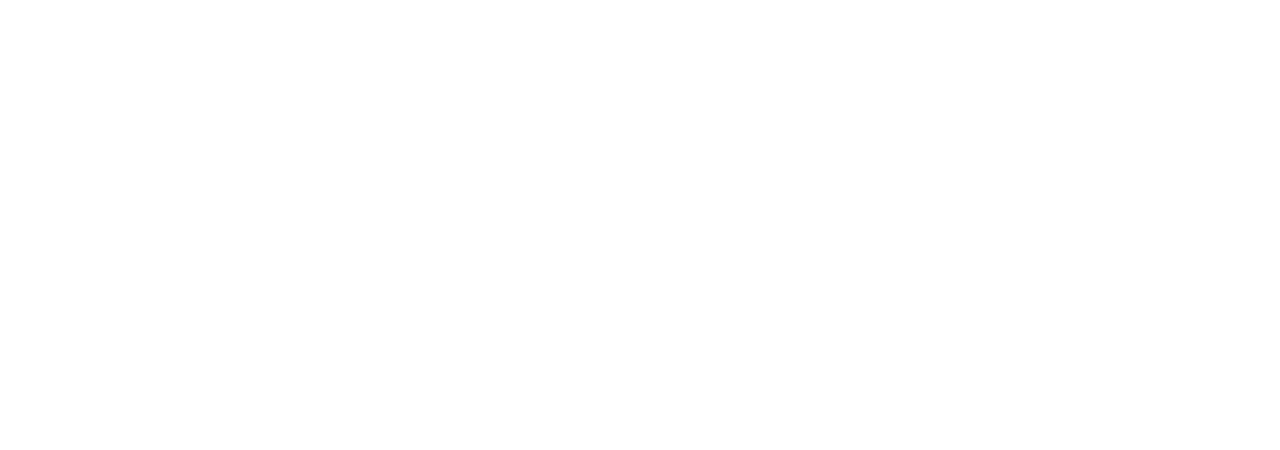
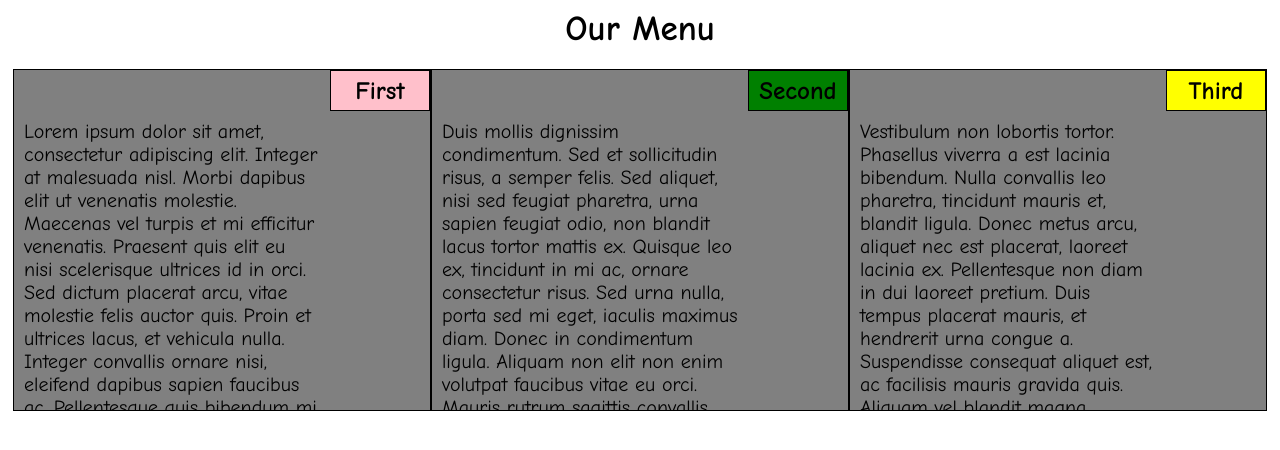
Before and after one commit to prusswan/htmlcssjs4webdev, a plain HTML site: page wk2_assignment/index.html in a window 1280 px wide. Drawn offline with Linux system fonts and the light colour scheme.

Commit message:
implemented mockup (except margins)

```diff
--- /dev/null
+++ b/wk2_assignment/css/page.css
@@ -0,0 +1,51 @@
+body {
+  font-family: "Comic Sans MS";
+}
+
+.row {
+  overflow: hidden;
+  width: 100%;
+  padding: 5px;
+}
+
+.page-title {
+  text-align: center;
+  font-size: 35px;
+}
+
+.page-section {
+  background: grey;
+  color: black;
+  font-size: 20px;
+  border: 1px solid black;
+  box-sizing: border-box;
+}
+
+.section-title {
+  width: 100px;
+  padding: 5px;
+  text-align: center;
+  float: right;
+  font-size: 25px;
+  font-weight: bold;
+  border: 1px solid black;
+}
+
+.section-title.first {
+  background: pink;
+}
+
+.section-title.second {
+  background: green;
+}
+
+.section-title.third {
+  background: yellow;
+}
+
+.section-body {
+  height: 300px;
+  margin-top: 40px;
+  padding: 10px;
+  overflow-y: auto;
+}
--- a/wk2_assignment/css/simple.css
+++ b/wk2_assignment/css/simple.css
@@ -23,7 +23,7 @@ p {
 }
 
 /********** Large devices only **********/
-@media (min-width: 1200px) {
+@media (min-width: 992px) {
   .col-lg-1, .col-lg-2, .col-lg-3, .col-lg-4, .col-lg-5, .col-lg-6, .col-lg-7, .col-lg-8, .col-lg-9, .col-lg-10, .col-lg-11, .col-lg-12 {
     float: left;
     border: 1px solid green;
@@ -67,7 +67,7 @@ p {
 }
 
 /********** Medium devices only **********/
-@media (min-width: 992px) and (max-width: 1199px) {
+@media (min-width: 768px) and (max-width: 991px) {
   .col-md-1, .col-md-2, .col-md-3, .col-md-4, .col-md-5, .col-md-6, .col-md-7, .col-md-8, .col-md-9, .col-md-10, .col-md-11, .col-md-12 {
     float: left;
     border: 1px solid green;
--- a/wk2_assignment/index.html
+++ b/wk2_assignment/index.html
@@ -1 +1,19 @@
 <link rel="stylesheet" type="text/css" href="css/simple.css" />
+<link rel="stylesheet" type="text/css" href="css/page.css" />
+
+<h1 class="page-title">Our Menu</h1>
+
+<div class="row">
+  <div class="page-section col-lg-4 col-md-6">
+    <div class="section-title first">First</div>
+    <div class="section-body">Lorem ipsum dolor sit amet, consectetur adipiscing elit. Integer at malesuada nisl. Morbi dapibus elit ut venenatis molestie. Maecenas vel turpis et mi efficitur venenatis. Praesent quis elit eu nisi scelerisque ultrices id in orci. Sed dictum placerat arcu, vitae molestie felis auctor quis. Proin et ultrices lacus, et vehicula nulla. Integer convallis ornare nisi, eleifend dapibus sapien faucibus ac. Pellentesque quis bibendum mi.</div>
+  </div>
+  <div class="page-section col-lg-4 col-md-6">
+    <div class="section-title second">Second</div>
+    <div class="section-body">Duis mollis dignissim condimentum. Sed et sollicitudin risus, a semper felis. Sed aliquet, nisi sed feugiat pharetra, urna sapien feugiat odio, non blandit lacus tortor mattis ex. Quisque leo ex, tincidunt in mi ac, ornare consectetur risus. Sed urna nulla, porta sed mi eget, iaculis maximus diam. Donec in condimentum ligula. Aliquam non elit non enim volutpat faucibus vitae eu orci. Mauris rutrum sagittis convallis. Nullam euismod iaculis viverra. Vestibulum ante ipsum primis in faucibus orci luctus et ultrices posuere cubilia Curae; Aliquam accumsan tellus aliquet ligula interdum tincidunt. Nullam ultrices justo nec dictum pretium.</div>
+  </div>
+  <div class="page-section col-lg-4 col-md-12">
+    <div class="section-title third">Third</div>
+    <div class="section-body">Vestibulum non lobortis tortor. Phasellus viverra a est lacinia bibendum. Nulla convallis leo pharetra, tincidunt mauris et, blandit ligula. Donec metus arcu, aliquet nec est placerat, laoreet lacinia ex. Pellentesque non diam in dui laoreet pretium. Duis tempus placerat mauris, et hendrerit urna congue a. Suspendisse consequat aliquet est, ac facilisis mauris gravida quis. Aliquam vel blandit magna. Vestibulum lectus magna, aliquam vitae justo eget, dapibus dignissim est. Etiam finibus dictum ultricies. Duis pulvinar justo nunc, vitae finibus sapien rhoncus eu. Fusce convallis gravida risus, sed mattis nisi dapibus eu. Fusce nec ornare ipsum. Praesent sagittis eleifend lacus, in vestibulum turpis blandit posuere. Phasellus ultrices pulvinar maximus. Vestibulum ante ipsum primis in faucibus orci luctus et ultrices posuere cubilia Curae;</div>
+  </div>
+</div>
```
